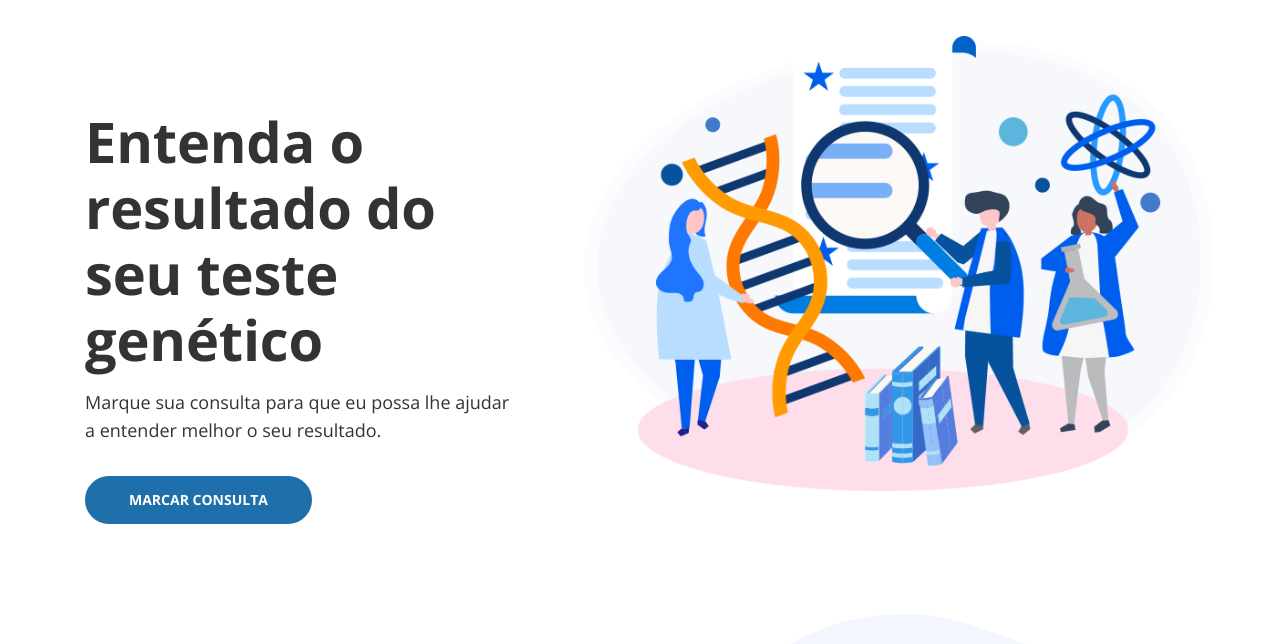
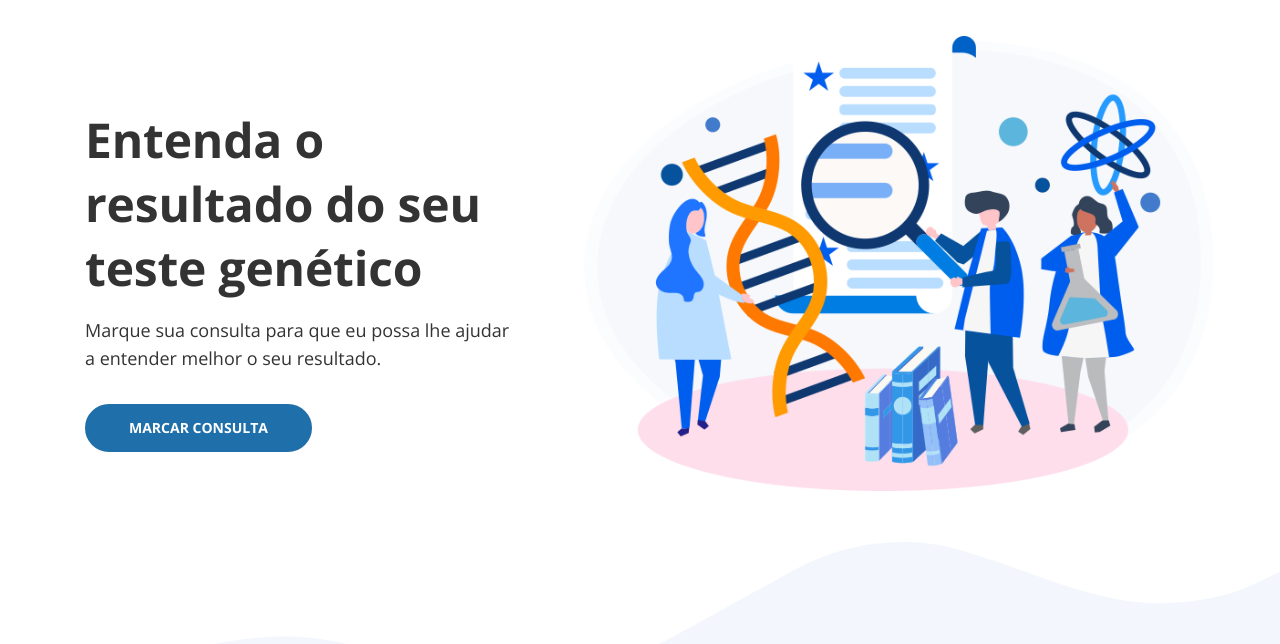
Before and after one commit to AconselhamentoGenetico/AconselhamentoGenetico.github.io, a plain HTML site: page index.html in a window 1280 px wide. Shown: the part 156-800 px from the top of the page. Drawn offline with nearby package versions, Linux system fonts and the light colour scheme; a script that the page names is missing.

Commit message:
Update styles.css

```diff
--- a/css/styles.css
+++ b/css/styles.css
@@ -62,7 +62,7 @@ body, p {
 
 h1 {
 	color: #333;
-	font: 700 2.5rem/3.125rem "Open Sans", sans-serif;
+	font: 700 2rem/3rem "Open Sans", sans-serif;
 	letter-spacing: -0.2px;
 }
 
@@ -793,7 +793,7 @@ input[type='checkbox'] {
 .header h1 {
 	margin-bottom: 1rem;
 	color: #333;
-	font-size: 2.5rem;
+	font-size: 2rem;
 	line-height: 3rem;
 }
 
@@ -1670,8 +1670,8 @@ a:hover.back-to-top {
 	}
 
 	.header h1 {
-		font-size: 3.5rem;
-		line-height: 4.125rem;
+		font-size: 3rem;
+		line-height: 4rem;
 	}
 
 	.header .btn-solid-lg {
```
